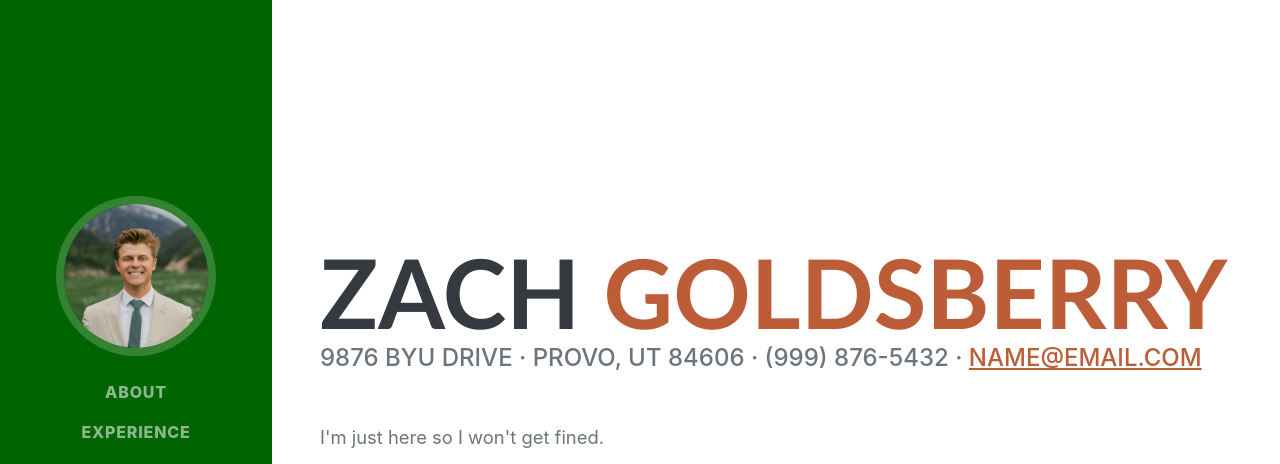
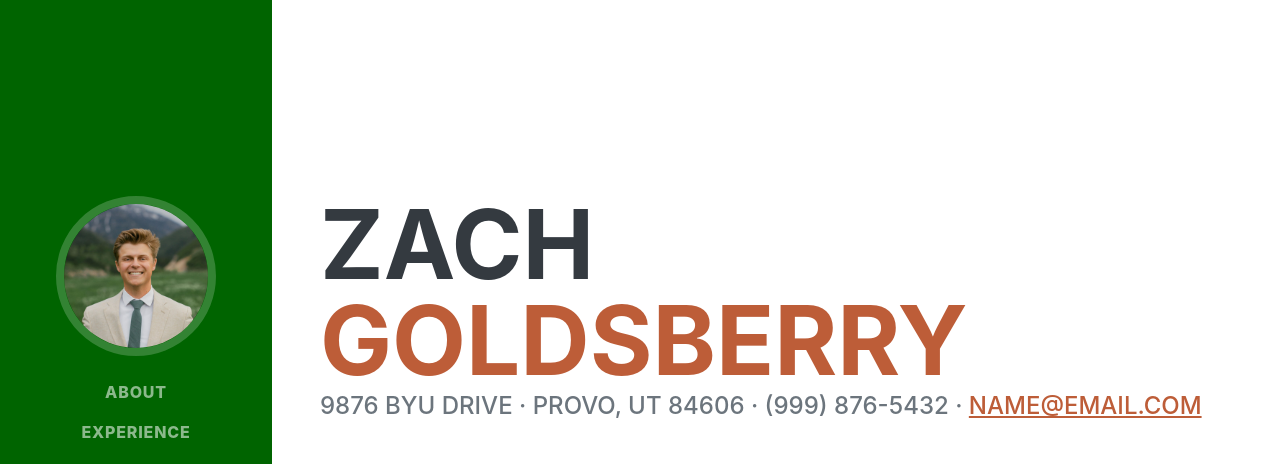
Before and after one commit to Zachgolds/is201, a plain HTML site: page index.html in a window 1280 px wide. Shown: the top 464 px of the page. Drawn offline with nearby package versions, Linux system fonts and the light colour scheme; a web font is replaced by a local one.

Commit message:
Add files via upload

```diff
--- a/css/mystyles.css
+++ b/css/mystyles.css
@@ -1,6 +1,4 @@
-h1 {
-    font-family: 'Trebuchet MS', 'Lucida Sans Unicode', 'Lucida Grande', 'Lucida Sans', Arial, sans-serif;
-}
+
 .diff-bg {
     background-color: darkgreen !important;
 }
```
